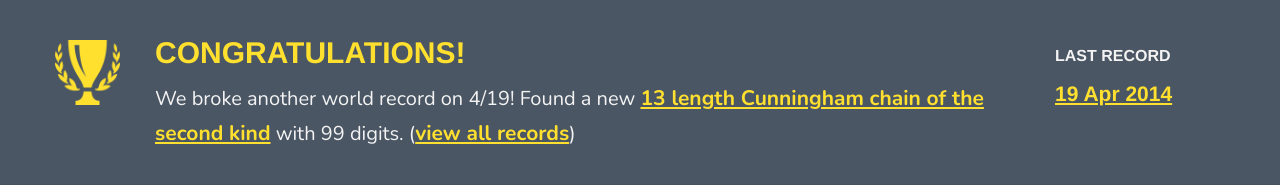
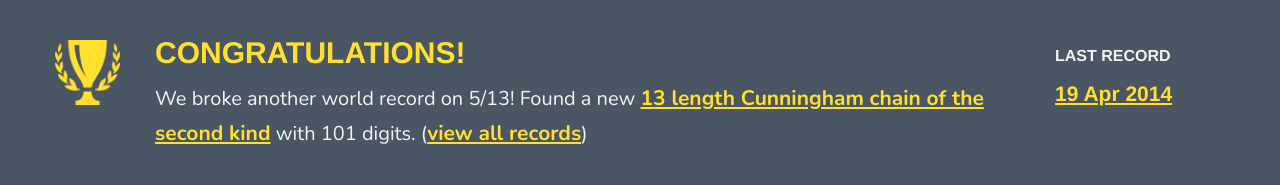
Before and after one commit to super3/primecoin.io, a PHP site: page / in a window 1280 px wide. Shown: the part 85-270 px from the top of the page. Run offline with PHP 8.4, Linux system fonts and the light colour scheme; some libraries are stand-ins or nearby versions.

Commit message:
Updated records
Added record that was broken today + one I haven't been able to add
earlier

```diff
--- a/index.php
+++ b/index.php
@@ -8,9 +8,9 @@
         </div>
         <div class="col-md-9">
           <h2>Congratulations!</h2>
-          <p>We broke another world record on 4/19! Found a new
-          <a href="http://primecoin.21stcenturymoneytalk.org/index.php?block_height=493717">13 length Cunningham chain of the second kind</a>
-          with 99 digits. (<a href="records.php">view all records</a>)<p/>
+          <p>We broke another world record on 5/13! Found a new
+          <a href="http://primecoin.21stcenturymoneytalk.org/index.php?block_height=539977">13 length Cunningham chain of the second kind</a>
+          with 101 digits. (<a href="records.php">view all records</a>)<p/>
         </div>
         <div class="col-md-2">
           <h5>Last Record</h5>
```
Also changed, not shown: records.php (+4 -4 lines).
